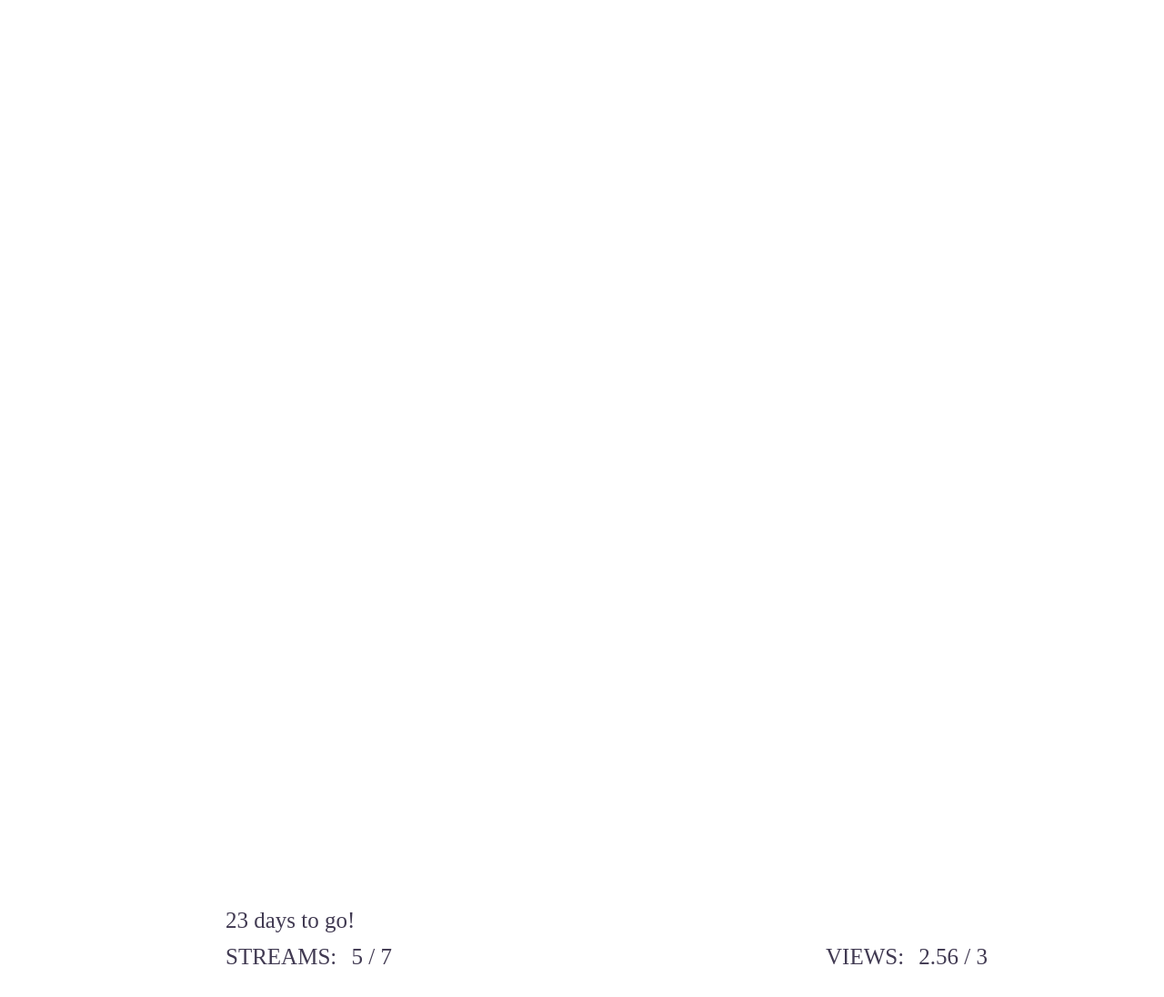
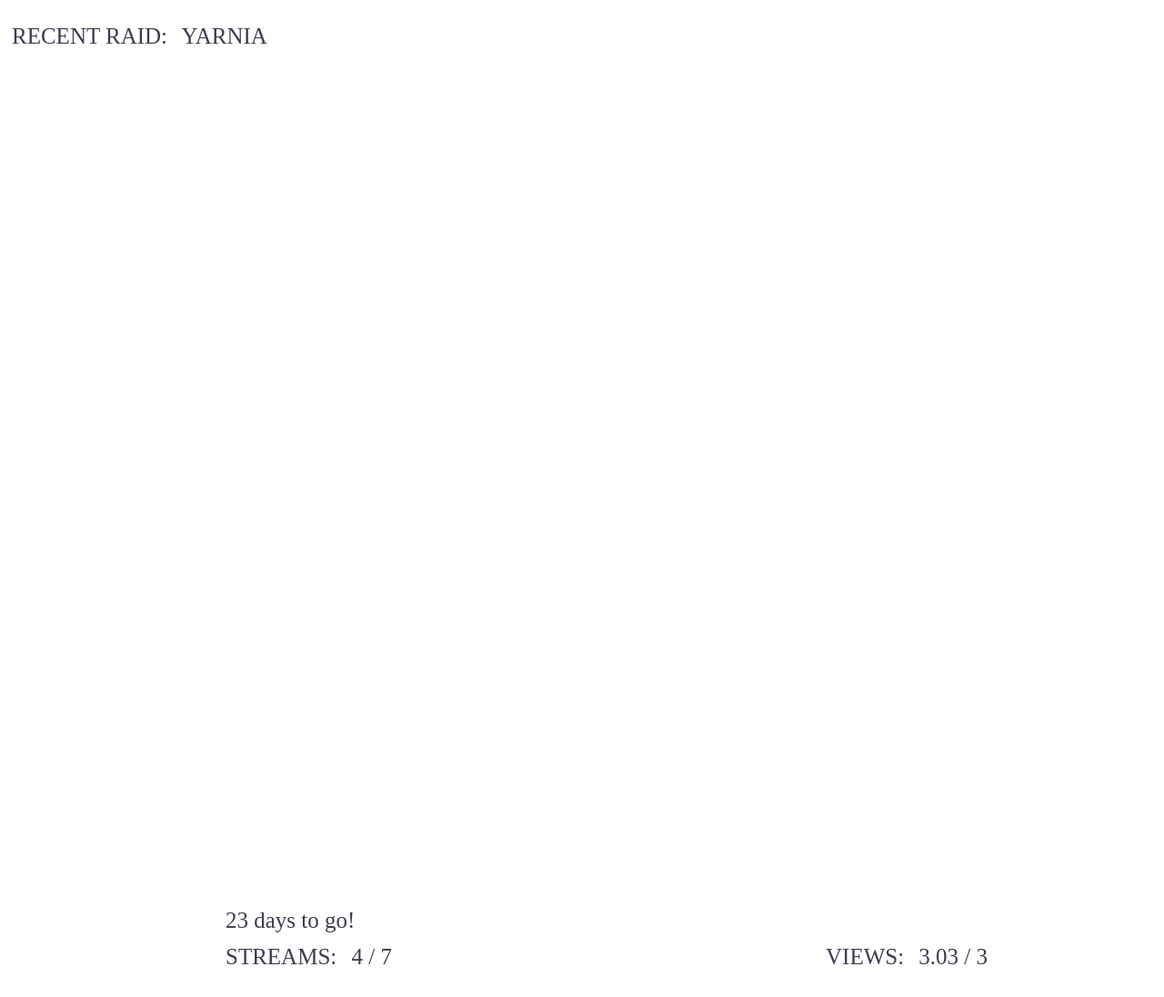
Before and after one commit to yanniboi/twitch-overlay, a plain HTML site: page stats.html in a window 1280 px wide. Shown: the top 1096 px of the page at 91% size. Drawn offline with Linux system fonts and the light colour scheme; a web font is replaced by a local one.

Commit message:
Got my first raid!

```diff
--- a/stats.html
+++ b/stats.html
@@ -2,30 +2,30 @@
 <script type="text/javascript" async="" src="js/stats.js"></script>
 <div class="container">
     <div class="top positioned">
-        <div class="left positioned limit hidden">
+        <div class="left positioned limit">
             <span class="label">RECENT RAID:</span>
-            <span id="data-recent-raid" data-value="zackavelli_" class=""></span>
+            <span id="data-recent-raid" data-value="yarnia" class=""></span>
         </div>
         <div class="right positioned limit">
             <span class="label">NEW FOLLOWER:</span>
-            <span id="data-recent-follower" data-value="lilspookypumpkin"></span>
+            <span id="data-recent-follower" data-value="yarnia"></span>
         </div>
     </div>
     <div class="bottom positioned">
         <div class="pre positioned">
-            <span id="data-days" data-value="50"></span> days to go!
+            <span id="data-days" data-value="25"></span> days to go!
         </div>
         <div class="left positioned">
             <span class="label">STREAMS:</span>
-            <span id="data-stream" data-value="5"></span> / 7
+            <span id="data-stream" data-value="4"></span> / 7
         </div>
         <div class="middle positioned">
             <span class="label">VIEWS:</span>
-            <span id="data-view" data-value="2.56"></span> / 3
+            <span id="data-view" data-value="3.03"></span> / 3
         </div>
         <div class="right positioned">
             <span class="label">FOLLOWERS:</span>
-            <span id="data-follower" data-value="34"></span> / 50
+            <span id="data-follower" data-value="44"></span> / 50
         </div>
     </div>
 </div>
--- a/twitch-stats/stats.json
+++ b/twitch-stats/stats.json
@@ -1 +1 @@
-{"followCount":37,"recentFollower":"freedomdao"}
+{"followCount":45,"recentFollower":"yarnia"}
```
